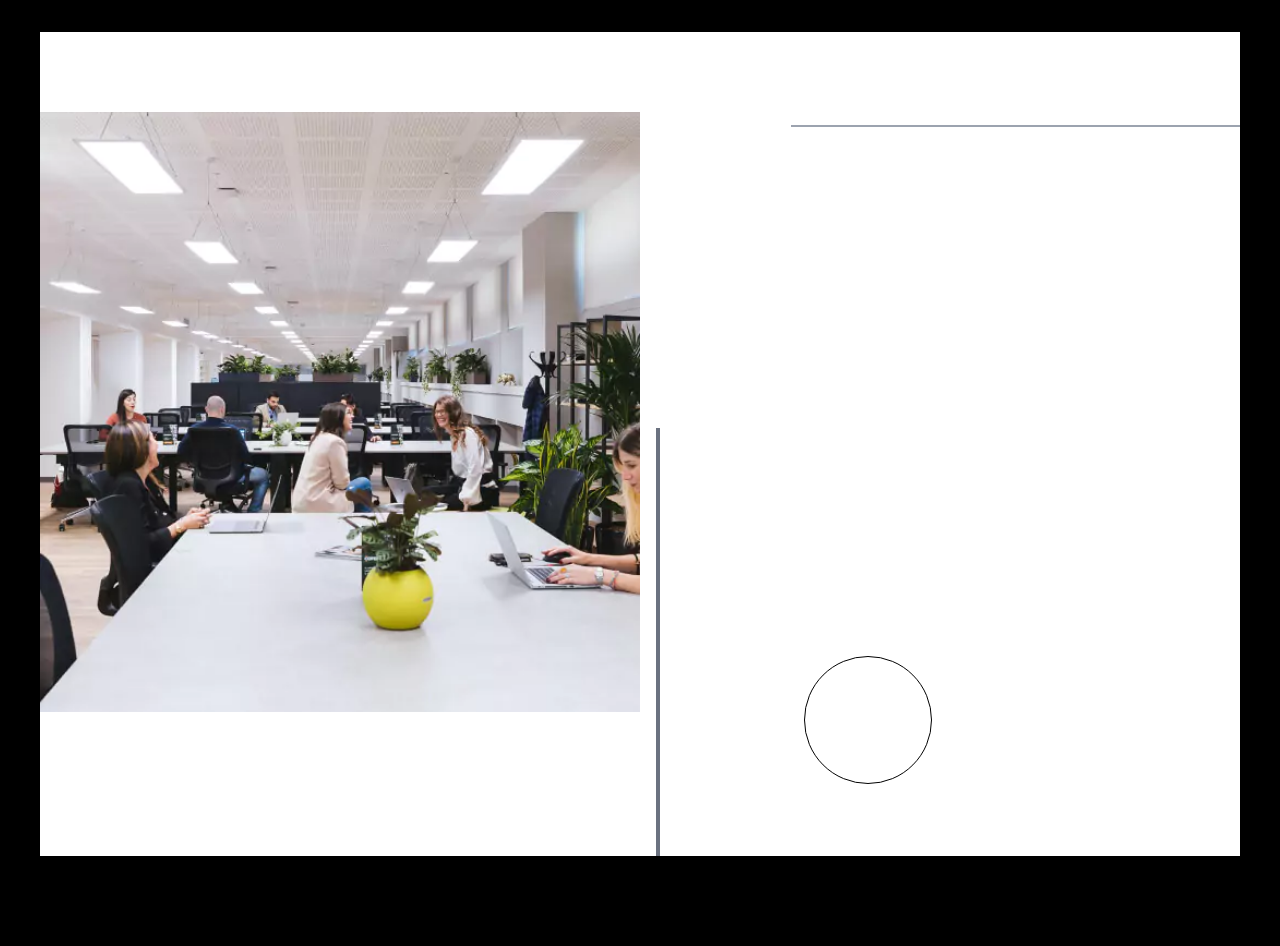
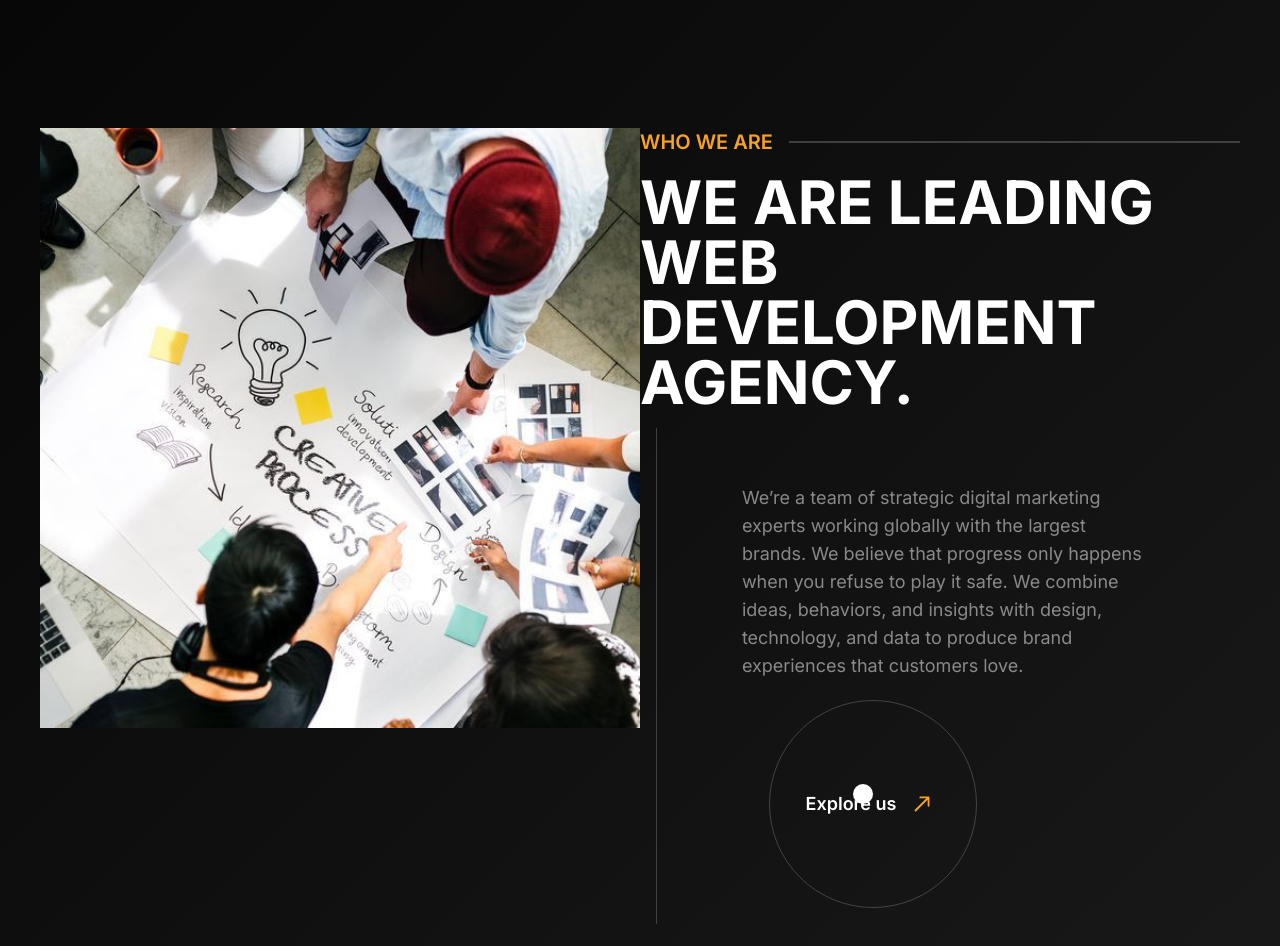
Before and after one commit to hexvoncode/hexvon, a Next.js app: page / in a window 1280 px wide. Shown: the part 880-1826 px from the top of the page. Before the commit the page ends 1760 px from the top, so only its background shows below. Built offline with nearby package versions, Linux system fonts and the light colour scheme.

Commit message:
Custom Ripple animate button add

```diff
--- a/src/app/(_root)/page.tsx
+++ b/src/app/(_root)/page.tsx
@@ -4,7 +4,7 @@ import About from "@/components/home/about";
 
 export default function Home() {
   return (
-    <main className="flex justify-center items-center flex-col overflow-hidden sm:px-10 px-5 ">
+    <main className="flex justify-center items-center flex-col overflow-hidden sm:px-10 px-5">
       <Hero />
       <About />
     </main>
--- a/src/app/globals.css
+++ b/src/app/globals.css
@@ -7,7 +7,7 @@
 body {
   font-family: "Montserrat", serif;
   font-family: "Inter", serif;
-  background-color: black;
+  background: linear-gradient(135deg, #000000, #1a1a1a);
 }
 
 @layer base {
@@ -24,13 +24,33 @@ body {
 
 @layer utilities {
   .social-icon {
-    @apply size-5 md:size-8
+    @apply size-5 md:size-8;
   }
-  .mask-image {
-    background-image: linear-gradient(to right, #ff7e5f, #feb47b); /* Gradient effect */
-    -webkit-background-clip: text;  /* Ensure background clip works for text */
-    background-clip: text;          /* For regular browsers */
-    color: transparent;             /* Make the text transparent to show background */
+  .h2-bold {
+    @apply text-3xl lg:text-4xl xl:text-6xl font-bold space-y-2 text-white uppercase leading-tight;
   }
 
+  /* Ripple Animate Button */
+  .btn {
+    position: relative;
+    z-index: 1;
+  }
+  .btn::before {
+    content: "";
+    position: absolute;
+    top: var(--y);
+    left: var(--x);
+    width: 20px;
+    height: 20px;
+    border-radius: 50%;
+    background: #fff;
+    transform: translate(-50%, -50%);
+    transition: width 0.5s ease, height 0.5s ease;
+    z-index: -1;
+  }
+
+  .btn:hover::before {
+    width: 300px;
+    height: 300px;
+  }
 }
--- /dev/null
+++ b/src/components/custom-ui/RippleButton.tsx
@@ -0,0 +1,33 @@
+"use client";
+import React from "react";
+import { IoIosArrowRoundForward } from "react-icons/io";
+
+const RippleButton = ({ title }: { title: string }) => {
+  const handleMouseMove = (e: React.MouseEvent<HTMLButtonElement>) => {
+    const btn = e.currentTarget;
+    const x = e.pageX - btn.offsetLeft; // Mouse X relative to button
+    const y = e.pageY - btn.offsetTop; // Mouse Y relative to button
+
+    btn.style.setProperty("--x", x + "px");
+    btn.style.setProperty("--y", y + "px");
+  };
+
+  return (
+    <>
+      <button
+        onMouseMove={handleMouseMove}
+        className="btn relative border border-white/20 text-sm xl:text-lg font-semibold text-white rounded-full size-40 lg:size-44 xl:size-52 flex justify-center items-center mt-5 ml-24 p-6 overflow-hidden group hover:text-black"
+        aria-label={title}
+        style={{
+          position: "relative",
+          zIndex: 10, // Ensures the button stays on top
+        }}
+      >
+        {title}
+        <IoIosArrowRoundForward className="-rotate-45 text-4xl text-primary ml-2 group-hover:animate-pulse" />
+      </button>
+    </>
+  );
+};
+
+export default RippleButton;
--- a/src/components/home/about.tsx
+++ b/src/components/home/about.tsx
@@ -1,63 +1,45 @@
 import Image from "next/image";
-import aboutImg from "../../../public/about.png";
+import RippleButton from "../custom-ui/RippleButton";
 
 const About = () => {
+
   return (
-    <section className="bg-white w-full">
-      <div className="flex justify-center items-center w-full pt-20">
-        <div className="flex w-full max-w-full">
-          {" "}
-          {/* Increase space-x-4 to space-x-8 */}
-          {/* First Div with Image */}
-          <div className="flex-1 p-0">
+    <section className="min-h-screen mt-24 mb-60">
+      <div className="flex flex-col md:flex-row w-full max-w-full">
+        <div className="flex-1 p-0 sticky">
           <Image
-              src={aboutImg}
+            src={"/about.jpg"}
             alt="Description"
-              className="w-[620px] h-[600px] object-cover"
+            width={600}
+            height={600}
+            className="w-full mx-auto md:size-[300px] lg:size-[450px] xl:size-[600px] object-cover animate-fade-in"
           />
         </div>
-          {/* Second Div with 2 nested divs (Text, Divider, and bordered content) */}
         <div className="flex-1">
           <div className="flex flex-col space-y-4">
-              {/* First div with text and divider on the same line */}
             <div className="flex items-center space-x-4">
-                {/* Text */}
-                <div className="text-xl font-semibold">
-                  <p>WHO WE ARE</p>
+              <p className="lg:text-lg xl:text-xl font-semibold text-primary">
+                WHO WE ARE
+              </p>
+              <div className="flex-grow border-t-2 border-white/20 " />
             </div>
 
-                {/* Divider */}
-                <div className="flex-grow border-t-2 border-gray-400" />
-              </div>
-
-              {/* Heading with text split into 3 lines */}
             <div>
-                <h2 className="text-6xl font-bold space-y-2">
-                  <span className="block">WE ARE LEADING</span>
-                  <span className="block">WEB DEVELOPMENT</span>
-                  <span className="block">AGENCY.</span>
+              <h2 className="h2-bold animate-slide-up">
+                WE ARE LEADING <br /> WEB DEVELOPMENT AGENCY.
               </h2>
             </div>
+            <div className="border-l mt-2 ml-4 border-white/20 p-4 flex flex-col">
+              <p className="mt-4 md:text-sm lg:text-lg lg:mt-10 mx-auto text-left xl:w-3/4 text-white/50 animate-slide-up">
+                We’re a team of strategic digital marketing experts working
+                globally with the largest brands. We believe that progress only
+                happens when you refuse to play it safe. We combine ideas,
+                behaviors, and insights with design, technology, and data to
+                produce brand experiences that customers love.
+              </p>
 
-              {/* Second div with border and button */}
-              <div className="border-l-4 mt-2 ml-4 border-gray-500 p-4 flex flex-col ">
-                <div className="flex text-center justify-center">
-                  <p className="mb-2 mt-10 w-[360px] mr-36">
-                    We’re a team of strategic mdigital marketing working
-                    globally with largest brands, We believe that progress only
-                    happens when you refused to play things safe. We combine
-                    ideas and behaviors, and insights with design, technological
-                    data to produce brand experiences that customers love our
-                    services.
-                  </p>
-                </div>
               {/* Circular button */}
-                <div className="mb-14">
-                  <button className="border border-black text-black rounded-full w-32 h-32 flex justify-center items-center mt-5 ml-32">
-                    Explore us
-                  </button>
-                </div>
-              </div>
+             <RippleButton title="Explore us"/>
             </div>
           </div>
         </div>
--- a/tailwind.config.ts
+++ b/tailwind.config.ts
@@ -21,8 +21,12 @@ export default {
           "100": "#FFF9F9", // Fixed: Corrected the extra # in white.100
           DEFAULT: "#FFFFFF", // Default white color
         },
+
         background: "var(--background)", // CSS variable for background color
         foreground: "var(--foreground)", // CSS variable for foreground color
+      },
+      fontFamily: {
+        inter: ["Inter", "sans-serif"], // Add Inter as the default sans-serif font
       },
       borderRadius: {
         lg: "var(--radius)", // Custom large radius
@@ -32,6 +36,7 @@ export default {
       animation: {
         spotlight: "spotlight 2s ease .75s 1 forwards", // Custom animation
       },
+
 	  keyframes: {
 		spotlight: {
 		  "0%": {
```
Also changed, not shown: public/about.jpg (added), public/about.png (deleted). Lines whose indentation alone changed are shown as unchanged.
